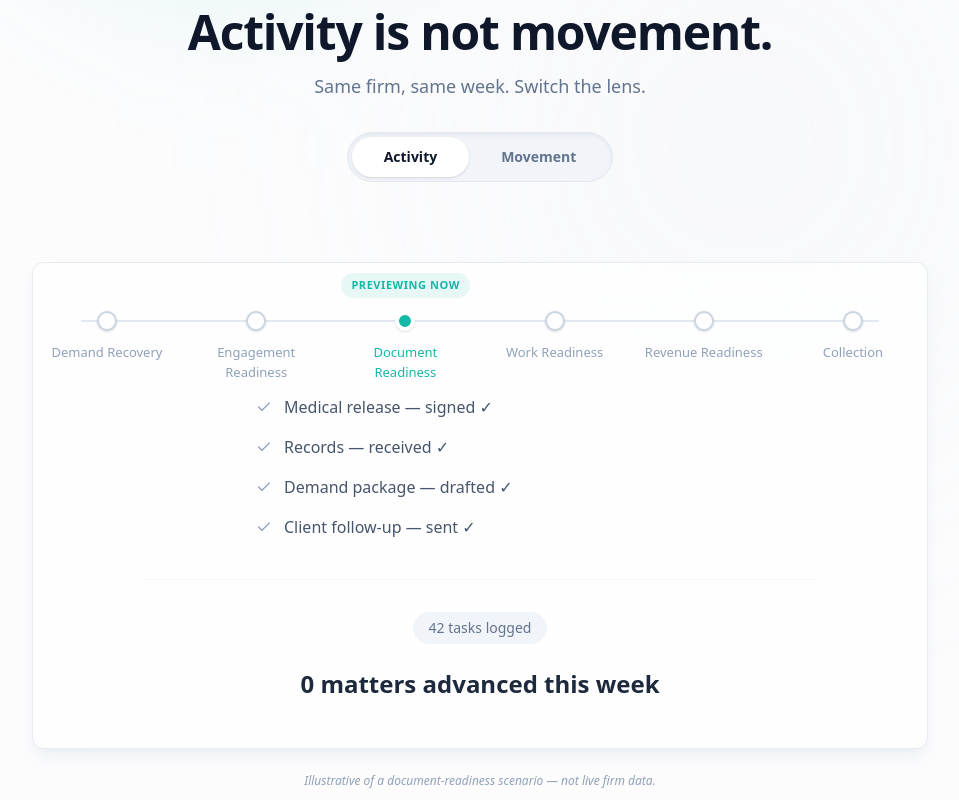
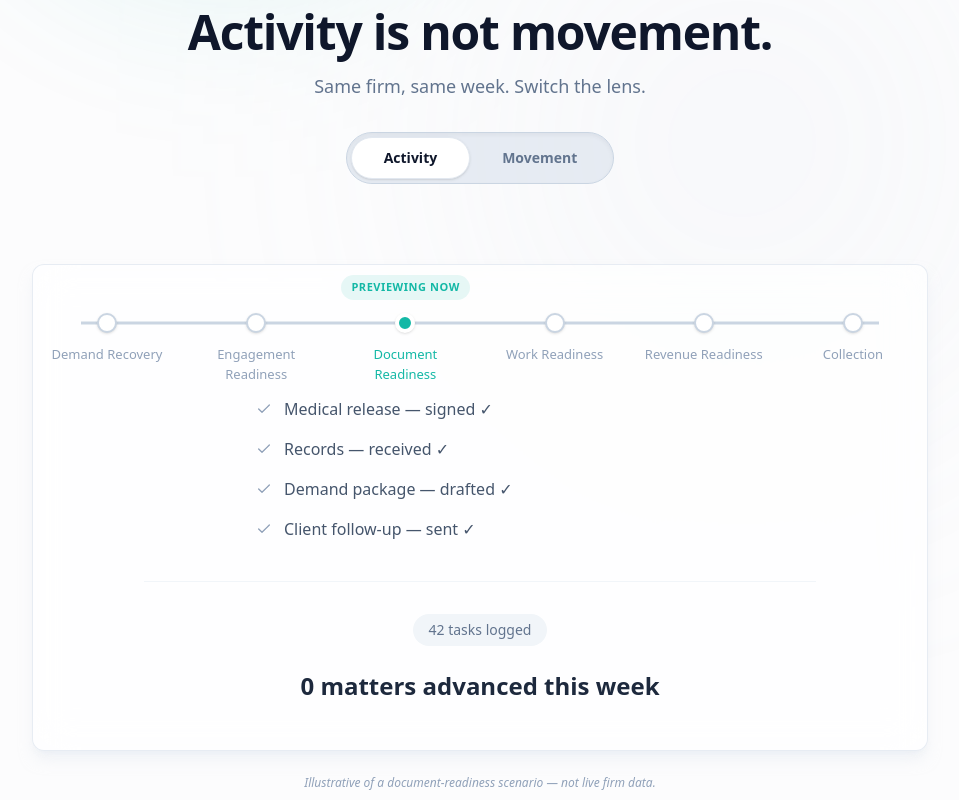
Before and after one commit to PrimeElixir/catena-landing, a Next.js app: page / in a window 1280 px wide. Shown: the part 760-1560 px from the top of the page, without its empty margins (160-1119 px from the left). Built offline with nearby package versions, Linux system fonts and the light colour scheme.

Commit message:
style: increase visibility of toggle buttons and spine line

```diff
--- a/src/components/HeroSection.tsx
+++ b/src/components/HeroSection.tsx
@@ -64,12 +64,12 @@ export default function HeroSection() {
           </p>
 
           {/* Toggle Switch */}
-          <div className="inline-flex items-center p-1 bg-slate-100 rounded-full border border-slate-200 shadow-inner mb-12">
+          <div className="inline-flex items-center p-1 bg-slate-200/80 rounded-full border border-slate-300 shadow-inner mb-12">
             <button
               onClick={() => setLens('activity')}
               className={clsx(
                 "px-8 py-2.5 rounded-full text-sm font-semibold transition-all duration-300",
-                lens === 'activity' ? "bg-white text-slate-900 shadow-sm" : "text-slate-500 hover:text-slate-700"
+                lens === 'activity' ? "bg-white text-slate-900 shadow border border-slate-200" : "text-slate-500 hover:text-slate-700"
               )}
             >
               Activity
@@ -78,7 +78,7 @@ export default function HeroSection() {
               onClick={() => setLens('movement')}
               className={clsx(
                 "px-8 py-2.5 rounded-full text-sm font-semibold transition-all duration-300",
-                lens === 'movement' ? "bg-white text-slate-900 shadow-sm" : "text-slate-500 hover:text-slate-700"
+                lens === 'movement' ? "bg-white text-slate-900 shadow border border-slate-200" : "text-slate-500 hover:text-slate-700"
               )}
             >
               Movement
@@ -92,7 +92,7 @@ export default function HeroSection() {
           {/* Horizontal Spine Line */}
           <div className="relative mb-16 px-4 hidden md:block">
             {/* The line */}
-            <div className="absolute top-1/2 left-0 w-full h-[2px] bg-slate-200 -translate-y-1/2 z-0"></div>
+            <div className="absolute top-1/2 left-0 w-full h-[3px] bg-slate-300 -translate-y-1/2 z-0"></div>
 
             {/* Nodes */}
             <div className="relative z-10 flex justify-between items-center w-full">
--- a/src/components/OperatingModel.tsx
+++ b/src/components/OperatingModel.tsx
@@ -65,7 +65,7 @@ export default function OperatingModel() {
         <div className="mb-16">
           <div className="relative mb-16 px-4 max-w-4xl mx-auto">
             {/* The line */}
-            <div className="absolute top-1/2 left-0 w-full h-[2px] bg-slate-200 -translate-y-1/2 z-0"></div>
+            <div className="absolute top-1/2 left-0 w-full h-[3px] bg-slate-300 -translate-y-1/2 z-0"></div>
 
             {/* Nodes */}
             <div className="relative z-10 flex justify-between items-center w-full">
```
